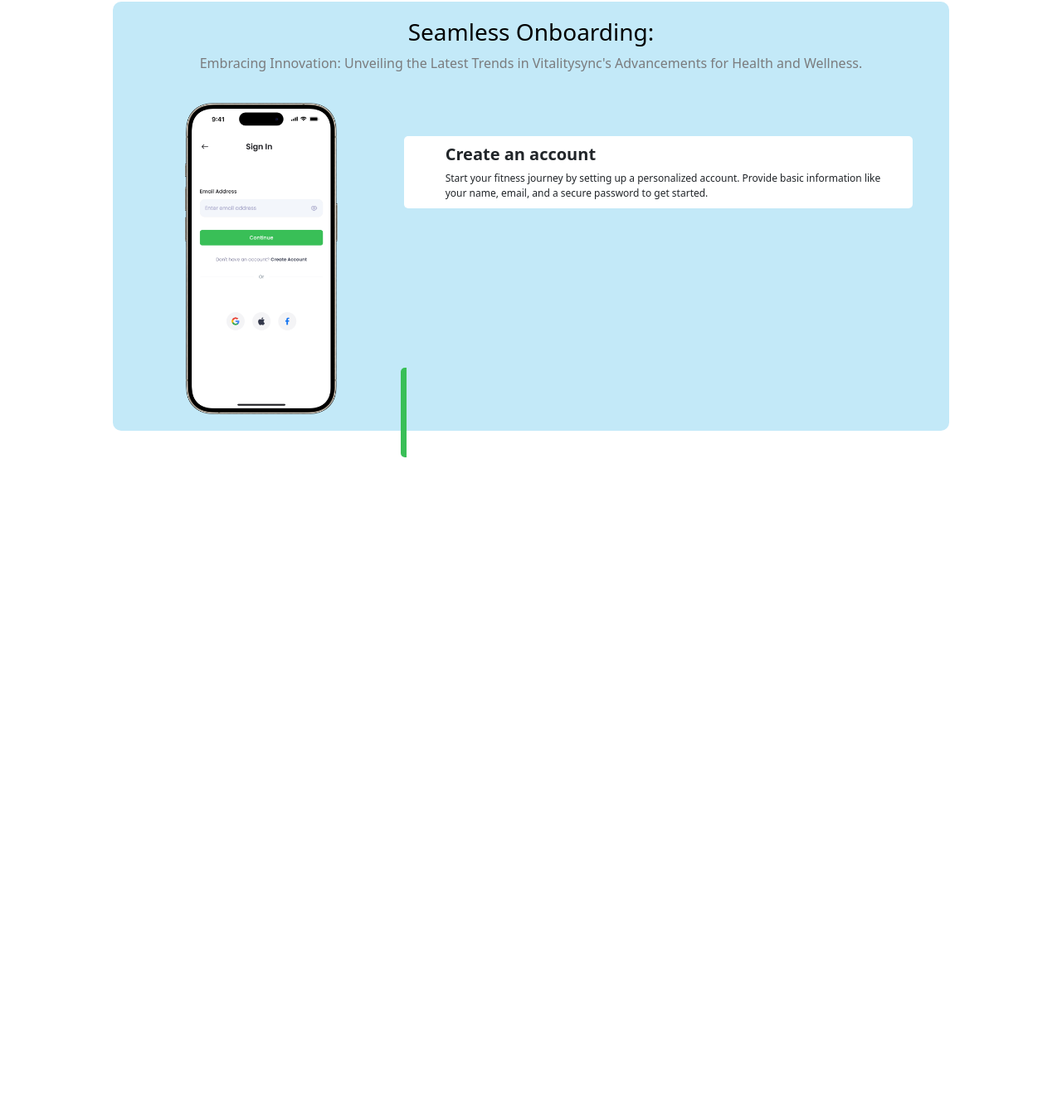
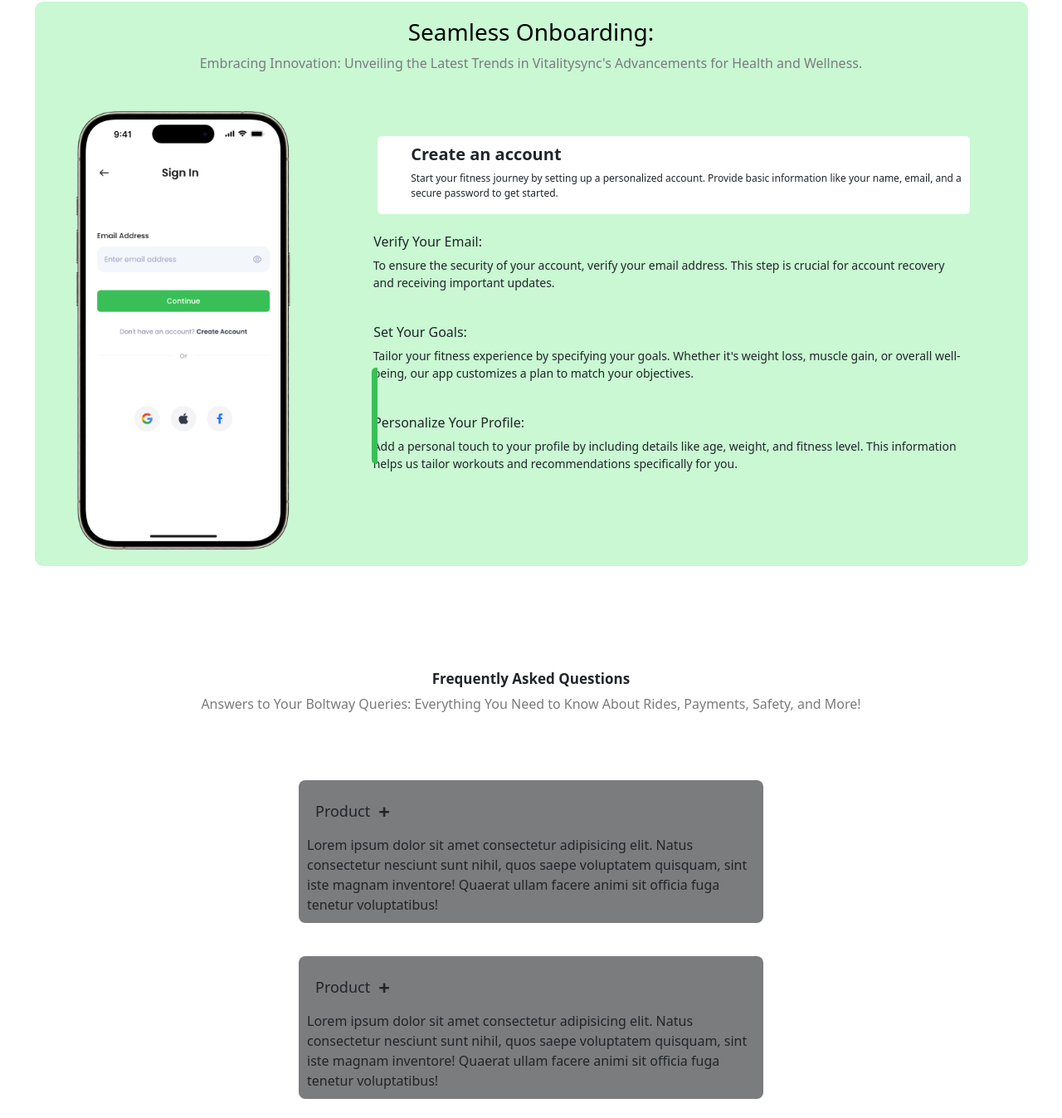
Before and after one commit to olumighty-aj/VitalitySync, a plain HTML site: page index.html in a window 1280 px wide. Shown: the part 1332-2679 px from the top of the page at 83% size. Before the commit the page ends 1883 px from the top, so only its background shows below. Drawn offline with nearby package versions, Linux system fonts and the light colour scheme.

Commit message:
Landing page

```diff
--- a/index.html
+++ b/index.html
@@ -172,7 +172,20 @@
                 <p>Start your fitness journey by setting up a personalized account. Provide basic information like your name, email, and a secure password to get started.</p>
                 <div class="green"></div>
 
+                <div class="divine">
+                  <h6>Verify Your Email:</h6>
+                  <p>To ensure the security of your account, verify your email address. This step is crucial for account recovery and receiving important updates.</p>
+                </div>
 
+                <div class="divine">
+                  <h6>Set Your Goals:</h6>
+                  <p>Tailor your fitness experience by specifying your goals. Whether it's weight loss, muscle gain, or overall well-being, our app customizes a plan to match your objectives.</p>
+                </div>
+
+                <div class="divine">
+                  <h6>Personalize Your Profile:</h6>
+                  <p>Add a personal touch to your profile by including details like age, weight, and fitness level. This information helps us tailor workouts and recommendations specifically for you.</p>
+                </div>
 
               </div>
             </div>
@@ -180,5 +193,34 @@
 
         </div>
       </div>
+
+      <div class="section5">
+        <div class="frequently">
+          <h3>Frequently Asked Questions</h3>
+          <p>Answers to Your Boltway Queries: Everything You Need to Know About Rides, Payments, Safety, and More!</p>
+        </div>
+
+        <ul class="accordion">
+          <li>
+
+            <label for="first">Product</label>
+            <div class="content">
+              Lorem ipsum dolor sit amet consectetur adipisicing
+              elit. Natus consectetur nesciunt sunt nihil, quos saepe voluptatem quisquam, sint iste magnam inventore! Quaerat ullam facere animi sit officia fuga tenetur voluptatibus!
+            </div>
+            <input type="radio" name="accordion" id="first">
+          </li>
+
+          <li>
+
+            <label for="first">Product</label>
+            <div class="content">
+              Lorem ipsum dolor sit amet consectetur adipisicing
+              elit. Natus consectetur nesciunt sunt nihil, quos saepe voluptatem quisquam, sint iste magnam inventore! Quaerat ullam facere animi sit officia fuga tenetur voluptatibus!
+            </div>
+            <input type="radio" name="accordion" id="first">
+          </li>
+        </ul>
+      </div>
 </body>
 </html>
--- a/styles.css
+++ b/styles.css
@@ -249,9 +249,9 @@ body {
   .section3{
     margin: auto;
     width: fit-content;
-    width: 80%;
+    width: 95%;
     padding: 20px;
-    background: #c3e9f8;
+    background: #c9f8d3;
     /* opacity: .2; */
     border-radius: 10px;
     margin-top: 60px;
@@ -266,31 +266,31 @@ body {
     text-align: center;
   }
   .iphone5{
-    width: 60%;
-    margin-left: 22%;
-    margin-top: 20px;
+    width: 70%;
+    margin-left: 30px;
+    margin-top: 30px
   }
 
   .account{
-    width: 130%;
-    height: 22%;
+    width: 126%;
+    height: 17%;
     background: #fff;
     margin-top: 60px;
     border-radius: 5px;
     padding-top: 10px;
-    padding-left: 20px;
-    padding-right: 20px;
-    padding-bottom: 40px;
+    padding-left: 10px;
+    padding-right: 10px;
+    padding-bottom: 10px;
   }
 
   .green{
     width: 7px;
-    height:13.5%;
+    height:14.5%;
     border-top-left-radius: 5px;
     border-bottom-left-radius: 5px;
     background: #39BF57;
     position: absolute;
-    left: 37.7%;
+    left: 35%;
     top: 221.9%;
   }
   .account h5{
@@ -300,6 +300,75 @@ body {
   .account p{
     font-size: 12px;
     margin-left: 30px;
+  }
+
+  .divine{
+    margin-left: -15px;
+    margin-top: 40px;
+  }
+
+  .divine p{
+    font-size: 14px;
+    margin-left: -0.5px;
+  }
+
+  .section5{
+    margin-top: 10%;
+  }
+
+  .frequently h3{
+    text-align: center;
+    font-size: 17px;
+    font-weight: 800;
+  }
+
+  .frequently p{
+    text-align: center;
+    color:#7A7B7D;
+  }
+
+  .accordion{
+    margin: 60px auto;
+    width: 600px;
+  }
+
+  .accordion li{
+    list-style: none;
+    width: 100%;
+    margin: 20px;
+    padding: 10px;
+    border-radius: 8px;
+    background: #7A7C7E;
+    box-shadow: 6px 6px 10px -1px rgba(0, 0, 0, 0.15),
+               -6px -6px -10px -1px rgba(225, 225, 225, 0.7);
+  }
+
+  label::after{
+    content: '+';
+    margin-left: 10px;
+    font-size: 24px;
+    font-weight: 600;
+  }
+
+  .accordion li label{
+    display: flex;
+    align-items: center;
+    padding: 10px;
+    font-size: 18px;
+    font-weight: 18px;
+    cursor: pointer;
+  }
+
+  input[type="radio"]{
+    display:none;
+  }
+
+  .accordion content{
+    color: #7A7B7D;
+    padding: 0 10px;
+    line-height: 20px;
+
+
   }
 
 @media only screen and (min-width: 1200px) {
```
